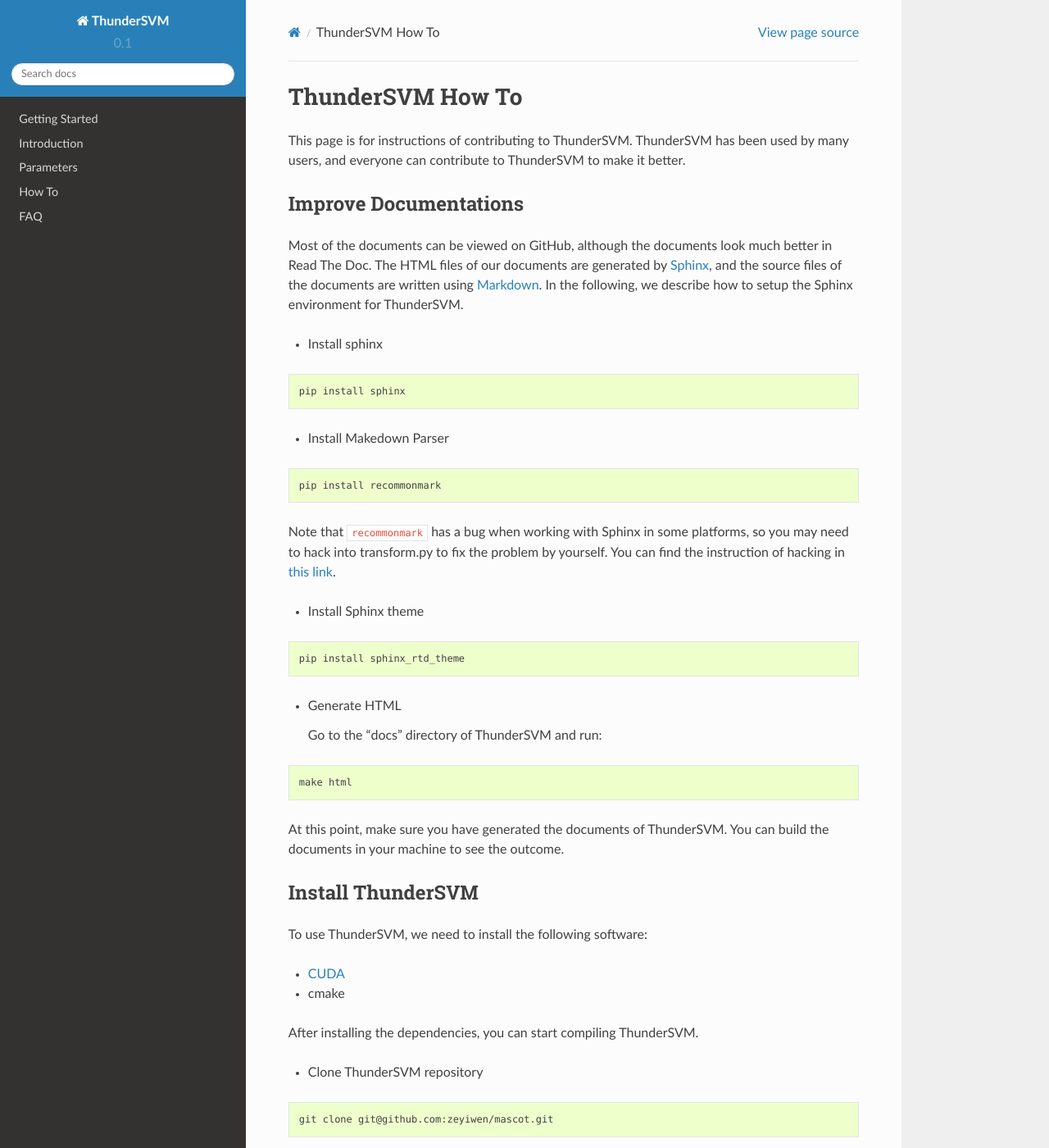
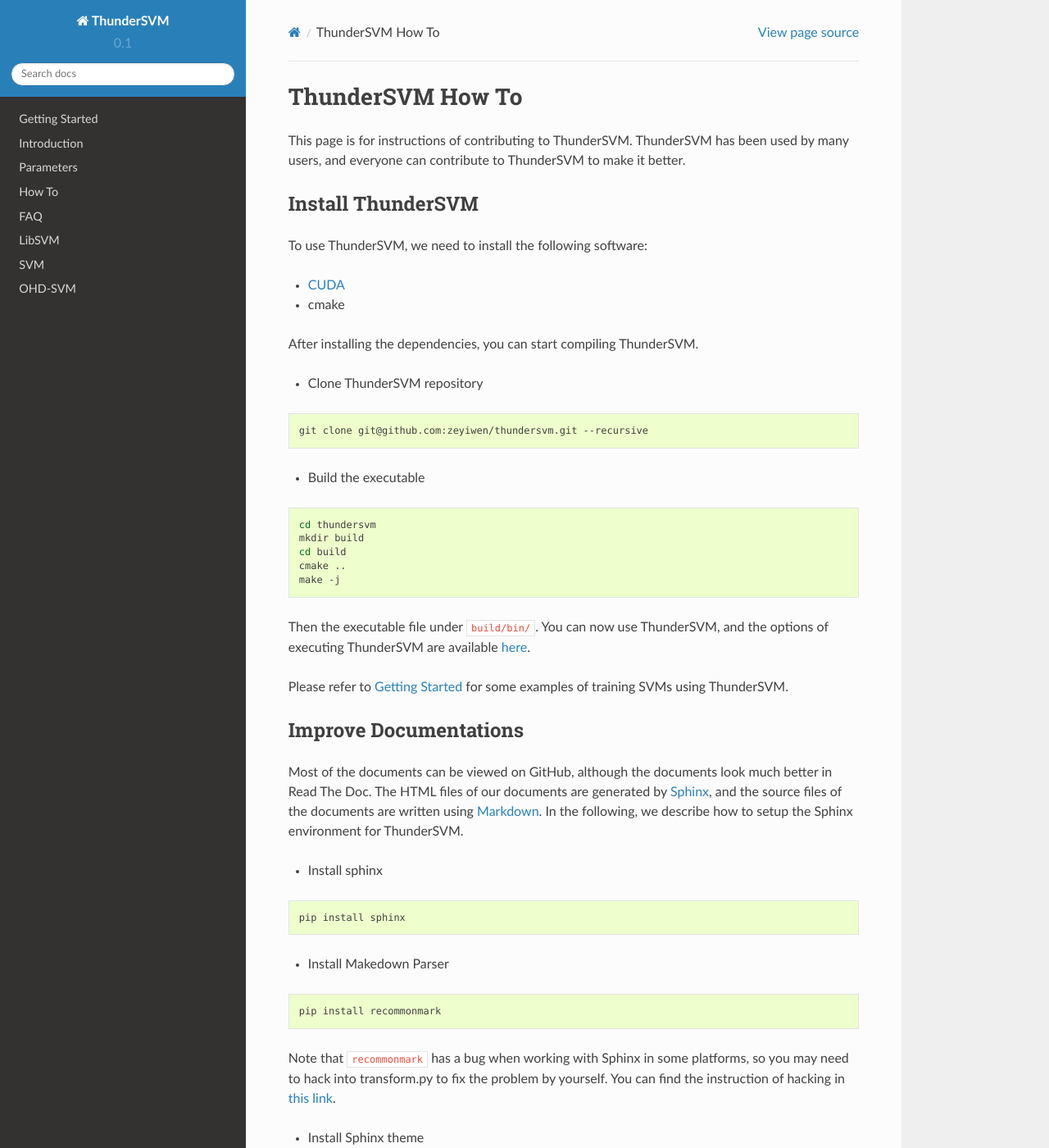
Before and after one commit to Xtra-Computing/thundersvm, a Sphinx documentation site: the page built from docs/how-to.md, in a window 1280 px wide and 1400 px high. Shown: the whole window at 82% size. Built offline with Sphinx 7.4.7 and the Read the Docs theme 2.0.0, drawn with Linux system fonts in a browser that asks for light colours; some of the changed text lies outside the part shown.

Commit message:
improve docs

````diff
--- a/docs/get-started.md
+++ b/docs/get-started.md
@@ -9,11 +9,11 @@
 ## Installation
 * Clone ThunderSVM repository
 ```bash
-git clone --recursive git@github.com:zeyiwen/mascot.git
+git clone --recursive git@github.com:zeyiwen/thundersvm.git
 ```
 * Download testing datasets
 ```bash
-cd mascot
+cd thundersvm
 dataset/get_datasets.sh
 ```
 * Build binary for testing
@@ -83,5 +83,5 @@
 >>>y,x = svm_read_problem('mnist.scale')
 >>>svm_train(y, x, 'mnist.scale.model', '-s 0 -t 2 -g 0.125 -c 10 -e 0.001')
 >>>y,x = svm_read_problem('mnist.scale.t')
->>>svm_predict(y, x, 'mnist.scale.model', 'mnist.scale.out')
+>>>y = svm_predict(x, 'mnist.scale.model', 'mnist.scale.out')
 ```
--- a/docs/how-to.md
+++ b/docs/how-to.md
@@ -1,5 +1,29 @@
 # ThunderSVM How To
 This page is for instructions of contributing to ThunderSVM. ThunderSVM has been used by many users, and everyone can contribute to ThunderSVM to make it better.
+
+## Install ThunderSVM
+To use ThunderSVM, we need to install the following software:
+
+* [CUDA](https://developer.nvidia.com/cuda-downloads)
+* cmake
+
+After installing the dependencies, you can start compiling ThunderSVM.
+
+* Clone ThunderSVM repository
+```bash
+git clone git@github.com:zeyiwen/thundersvm.git --recursive
+```
+* Build the executable
+```bash
+cd thundersvm
+mkdir build
+cd build
+cmake ..
+make -j
+```
+Then the executable file under ```build/bin/```. You can now use ThunderSVM, and the options of executing ThunderSVM are available [here](parameters.md).
+
+Please refer to [Getting Started](get-started.md) for some examples of training SVMs using ThunderSVM.
 
 ## Improve Documentations
 Most of the documents can be viewed on GitHub, although the documents look much better in Read The Doc. The HTML files of our documents are generated by [Sphinx](http://www.sphinx-doc.org/en/stable/), and the source files of the documents are written using [Markdown](http://commonmark.org/). In the following, we describe how to setup the Sphinx environment for ThunderSVM.
@@ -29,32 +53,10 @@
 
 At this point, make sure you have generated the documents of ThunderSVM. You can build the documents in your machine to see the outcome.
 
-## Install ThunderSVM
-To use ThunderSVM, we need to install the following software:
-
-* [CUDA](https://developer.nvidia.com/cuda-downloads)
-* cmake
-
-After installing the dependencies, you can start compiling ThunderSVM.
-
-* Clone ThunderSVM repository
-```bash
-git clone git@github.com:zeyiwen/mascot.git
-```
-* Build the executable
-```bash
-cd mascot
-mkdir build
-cd build
-cmake ..
-make -j
-```
-Then the executable file under ```build/bin/```. You can now use ThunderSVM, and the options of executing ThunderSVM are available [here](parameters.md).
-
 ## Contribute to ThunderSVM
 You need to fetch the latest version of ThunderSVM before submitting a pull request.
 ```bash
-git remote add upstream https://github.com/zeyiwen/mascot
+git remote add upstream https://github.com/zeyiwen/thundersvm
 git fetch upstream
 git rebase upstream/master
 ```
````
Also changed, not shown: docs/index.md (+7 -2 lines), thundersvm.png (deleted).
